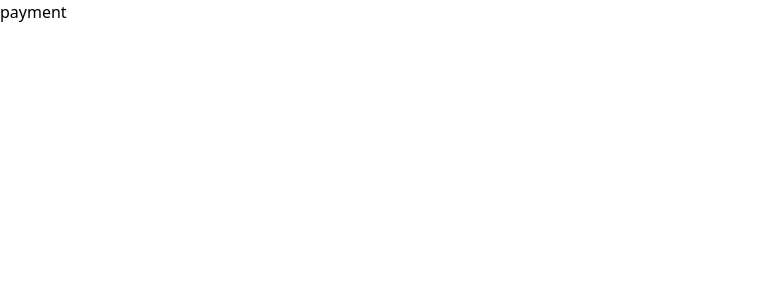
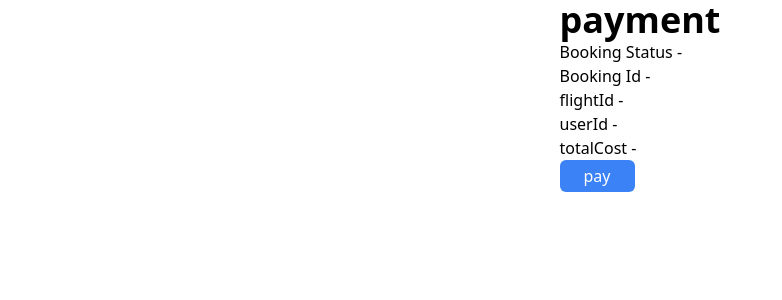
Before and after one commit to omrajhalwa/BookMyTrip_Frontend, a React (Create React App) app: page /payment in a window 1280 px wide. Shown: the top 300 px of the page, without its empty margins (0-782 px from the left). Built offline with nearby package versions, Linux system fonts and the light colour scheme.

Commit message:
added payment component and integrate payment api with it

```diff
--- a/src/components/Booking.tsx
+++ b/src/components/Booking.tsx
@@ -1,4 +1,4 @@
-import { useState ,useEffect } from 'react';
+import { useState, useEffect } from 'react';
 import { useDispatch, useSelector } from "react-redux";
 import { useNavigate } from 'react-router-dom';
 import { RootState } from "../redux/store";
@@ -6,13 +6,11 @@ import axios from 'axios';
 import { setBookingTransaction } from '../redux/userSlice';
 
 
+
 export default function Booking() {
 
     const dispatch = useDispatch();
     const navigate = useNavigate();
-
-
-
 
 
     const flightId = useSelector((store: RootState) => store.flightSlice?.selectedFlight);
--- a/src/components/Flight.tsx
+++ b/src/components/Flight.tsx
@@ -17,7 +17,8 @@ export default function Flight() {
         return new Date(getdata).toLocaleTimeString('en-US', { hour12: false });
     }
 
-    function bookingHandler(flightId: string) {
+    function bookingHandler(flightId: string, flightPrice: Number) {
+        console.log(flightPrice);
         dispatch(setSelectedFlight(flightId));
         navigate('/bookings');
     }
@@ -93,7 +94,7 @@ export default function Flight() {
                                     </div>
 
                                     <div className="py-2">
-                                        <button onClick={(event: React.MouseEvent<HTMLButtonElement>) => bookingHandler(flight.id)} className="bg-orange-500  px-4 rounded-md  py-1 text-md">Book</button>
+                                        <button onClick={(event: React.MouseEvent<HTMLButtonElement>) => bookingHandler(flight.id, flight.price)} className="bg-orange-500  px-4 rounded-md  py-1 text-md">Book</button>
                                     </div>
                                 </div>
 
--- a/src/components/Payment.tsx
+++ b/src/components/Payment.tsx
@@ -1,3 +1,8 @@
+import { useSelector } from "react-redux"
+import { RootState } from "../redux/store"
+import axios from "axios";
+import { useNavigate } from "react-router-dom";
+
 
 
 
@@ -10,9 +15,72 @@
 
 
 export default function Payment() {
+
+    const { bookingTransaction } = useSelector((store: RootState) => store.userSlice);
+    const navigate = useNavigate();
+
+
+    async function submitHandler(event: React.FormEvent<HTMLFormElement>) {
+
+        event.preventDefault();
+
+        try {
+            const response = await axios.post('http://localhost:3001/bookingService/api/v1/bookings/payments', {
+                bookingId: bookingTransaction.id,
+                userId: bookingTransaction.userId,
+                totalCost: bookingTransaction.totalCost
+            }, {
+                headers: {
+                    "Content-Type": "application/json",
+                    "x-idempotency-key": "1345145"
+                }
+                ,
+                withCredentials: true
+            })
+
+            console.log(response);
+
+            navigate('/');
+        } catch (error) {
+            console.log(error);
+        }
+    }
+
     return (
-        <div>
-            payment
+        <div className="flex justify-center">
+
+
+            <div className="">
+
+                <div className="font-bold text-4xl">
+                    payment
+                </div>
+
+                <div>
+                    <form onSubmit={submitHandler}>
+                        <div>
+                            Booking Status - {bookingTransaction.status}
+                        </div>
+                        <div>
+                            Booking Id   - {bookingTransaction.id}
+                        </div>
+                        <div>
+                            flightId -{bookingTransaction.flightId}
+                        </div>
+                        <div>
+                            userId - {bookingTransaction.userId}
+                        </div>
+
+                        <div>
+                            totalCost - {bookingTransaction.totalCost}
+                        </div>
+
+                        <div>
+                            <button className="bg-blue-500 px-6 py-1 text-white rounded-md">pay</button>
+                        </div>
+                    </form>
+                </div>
+            </div>
         </div>
     )
 }
--- a/src/redux/store.ts
+++ b/src/redux/store.ts
@@ -2,7 +2,7 @@ import { configureStore } from '@reduxjs/toolkit'
 import flightSlice from './flightSlice'
 import userSlice from './userSlice'
 export const store = configureStore({
-  reducer: {flightSlice , userSlice},
+  reducer: { flightSlice, userSlice },
 })
 
 // Infer the `RootState` and `AppDispatch` types from the store itself
```
Also changed, not shown: src/components/Body.tsx (+13 -13 lines), src/components/Home.tsx (+11 -10 lines), src/components/Login.tsx (+5 -5 lines), src/components/Parent.tsx (+7 -6 lines), src/redux/flightSlice.ts (+10 -8 lines).
